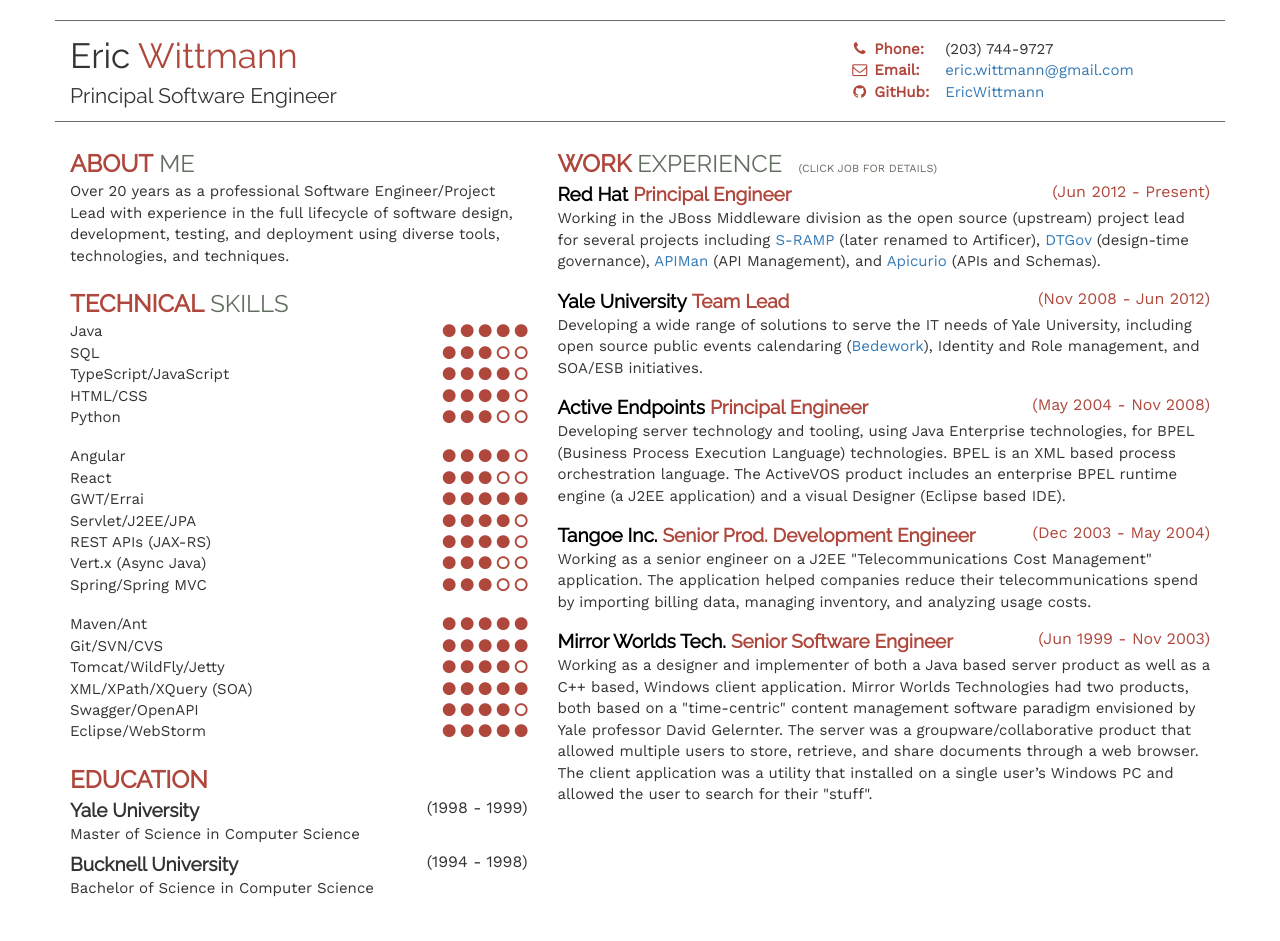
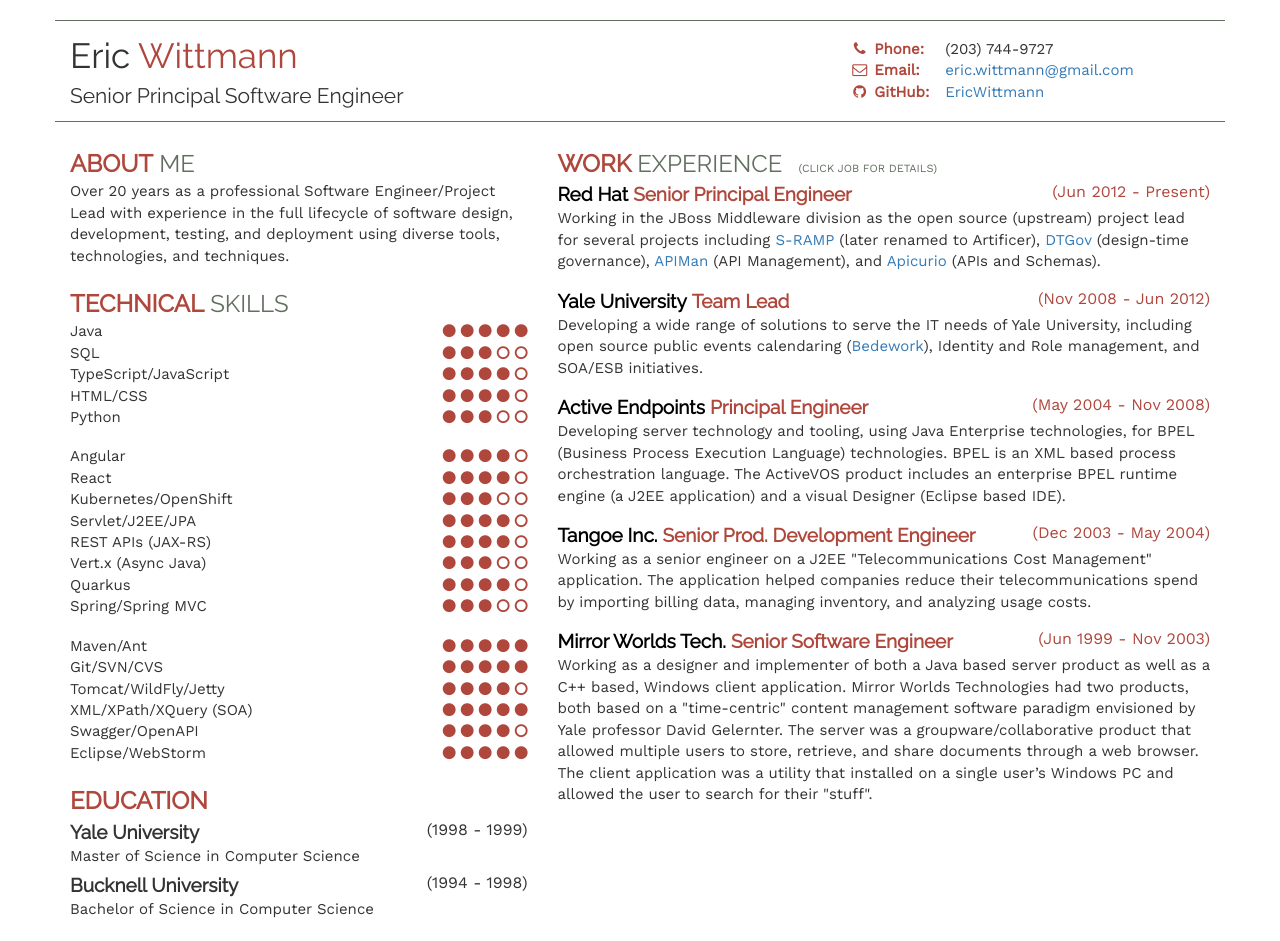
Before and after one commit to EricWittmann/ericwittmann.github.io, a plain HTML site: page resume.html in a window 1280 px wide. Before the commit the page ends 919 px from the top, so only its background shows below. Drawn offline with nearby package versions, Linux system fonts and the light colour scheme; a web font is replaced by a local one.

Commit message:
Slightly updated resume.

```diff
--- a/resume.html
+++ b/resume.html
@@ -214,7 +214,7 @@
                         <span class="last">Wittmann</span>
                     </div>
                     <div class="title">
-                        <span class="current">Principal Software Engineer</span>
+                        <span class="current">Senior Principal Software Engineer</span>
                     </div>
                 </div>
                 <div class="col-md-4 info">
@@ -324,18 +324,18 @@
                                         <span class="fa fa-circle"></span>
                                         <span class="fa fa-circle"></span>
                                         <span class="fa fa-circle"></span>
-                                        <span class="fa fa-circle-o"></span>
+                                        <span class="fa fa-circle"></span>
                                         <span class="fa fa-circle-o"></span>
                                     </td>
                                 </tr>
                                 <tr>
-                                    <td class="skill">GWT/Errai</td>
+                                    <td class="skill">Kubernetes/OpenShift</td>
                                     <td class="level">
                                         <span class="fa fa-circle"></span>
                                         <span class="fa fa-circle"></span>
                                         <span class="fa fa-circle"></span>
-                                        <span class="fa fa-circle"></span>
-                                        <span class="fa fa-circle"></span>
+                                        <span class="fa fa-circle-o"></span>
+                                        <span class="fa fa-circle-o"></span>
                                     </td>
                                 </tr>
                                 <tr>
@@ -365,6 +365,16 @@
                                         <span class="fa fa-circle"></span>
                                         <span class="fa fa-circle"></span>
                                         <span class="fa fa-circle-o"></span>
+                                        <span class="fa fa-circle-o"></span>
+                                    </td>
+                                </tr>
+                                <tr>
+                                    <td class="skill">Quarkus</td>
+                                    <td class="level">
+                                        <span class="fa fa-circle"></span>
+                                        <span class="fa fa-circle"></span>
+                                        <span class="fa fa-circle"></span>
+                                        <span class="fa fa-circle"></span>
                                         <span class="fa fa-circle-o"></span>
                                     </td>
                                 </tr>
@@ -483,7 +493,7 @@
                                 <div class="header">
                                     <a data-toggle="collapse" href="#redhatDetails" aria-expanded="false" aria-controls="redhatDetails">
                                         <span class="company">Red Hat</span>
-                                        <span class="title">Principal Engineer</span>
+                                        <span class="title">Senior Principal Engineer</span>
                                         <span class="when">(Jun 2012 - Present)</span>
                                     </a>
                                 </div>
```
